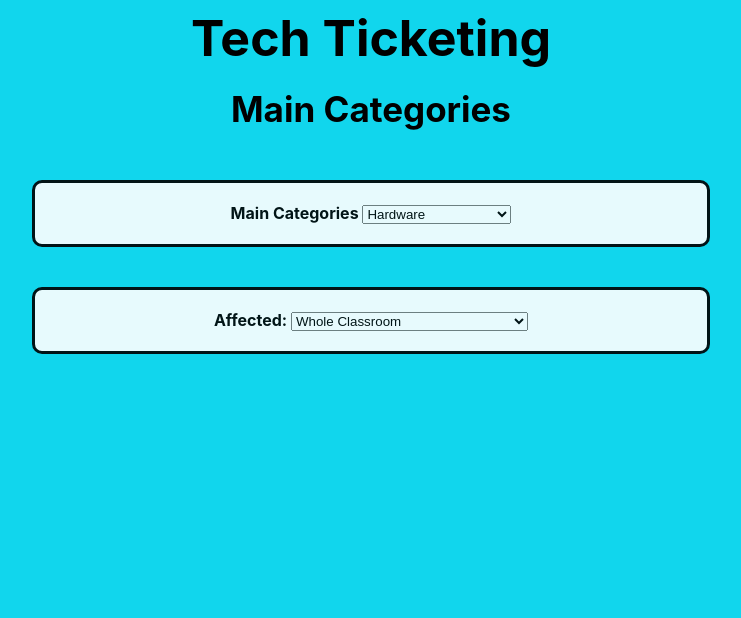
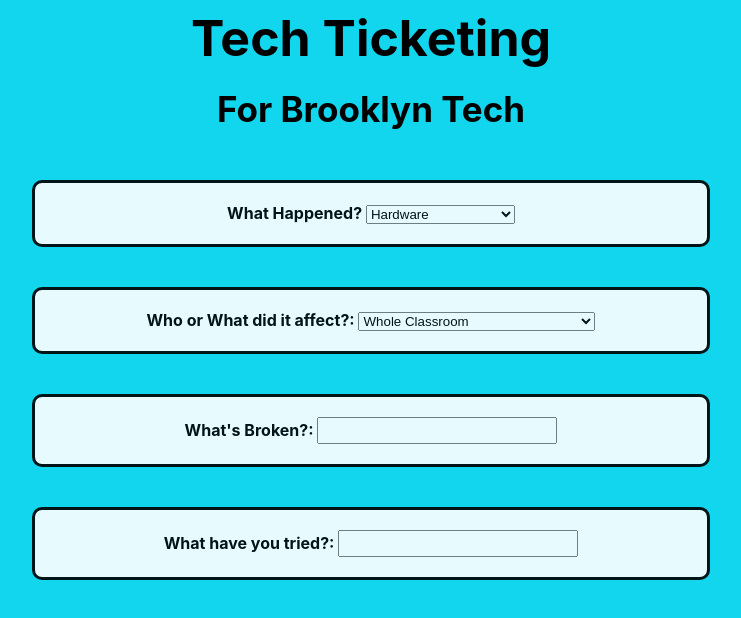
Before and after one commit to Sentrals/TechTicketingAppFinalProject, a plain HTML site: page index.html in a window 1280 px wide. Shown: the whole page, without its empty margins (269-1010 px from the left). Drawn offline with Linux system fonts and the light colour scheme.

Commit message:
Update index.html

```diff
--- a/index.html
+++ b/index.html
@@ -9,12 +9,12 @@
 <body>
     <h2>Tech Ticketing</h2>
 
-    <h1 style="font-size: 35px;">Main Categories</h1>
+    <h1 style="font-size: 35px;">For Brooklyn Tech</h1>
     <br><br>
 
     <div class="container">
         <form action="/action_page.php">
-            <label for="Problem">Main Categories</label>
+            <label for="Problem">What Happened?</label>
             <select name="Problem" id="Problem">
             <option vaule="Hardware">Hardware</option>
             <option vaule="Software">Software</option>
@@ -32,7 +32,7 @@
     <br><br>
     <div class="container">
         <form action="/action_page.php">
-            <label for="Area">Affected:</label>
+            <label for="Area">Who or What did it affect?:</label>
             <select name="Area" id="Area">
                 <option vaule="Classroom">Whole Classroom</option>
                 <option vaule="Teacher">Teacher Station</option>
@@ -43,6 +43,21 @@
             </select>
         </form>
     </div>
+
+    <br><br>
+    <div class="container">
+        <form action="/action_page.php">
+            <label for="fname">What's Broken?:</label>
+            <input type="text" id="fname" name="fname">
+    </div>
+
+    <br><br>
+    <div class="container">
+        <form action="/action_page.php">
+            <label for="fname">What have you tried?:</label>
+            <input type="text" id="fname" name="fname">
+    </div>
+
 </body>
 <script src="index.js"></script>
 </html>
```
